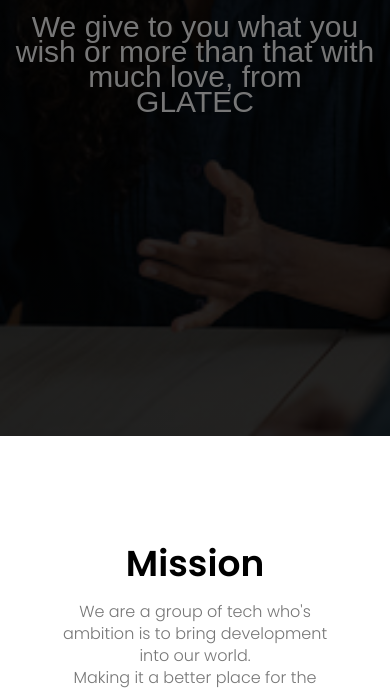
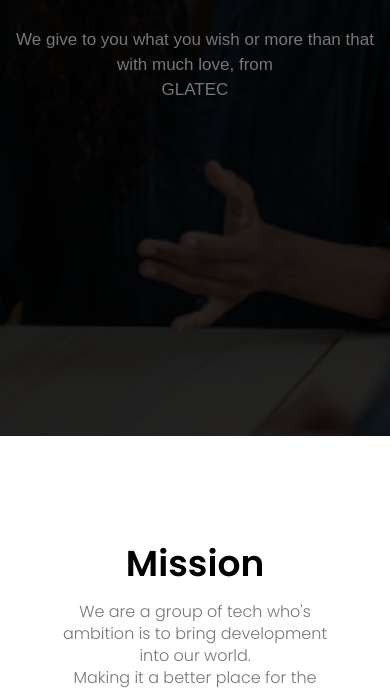
Before and after one commit to Fombi-Favour/glatec-html-ff, a plain HTML site: page index.html in a window 390 px wide. Shown: the part 408-1100 px from the top of the page. Drawn offline with Linux system fonts and the light colour scheme.

Commit message:
reducing font-size

```diff
--- a/css/style.css
+++ b/css/style.css
@@ -148,6 +148,9 @@ nav .fas{
 
 /*************************** mobile view ************************/
 @media (max-width: 700px){
+    .content p{
+        font-size: 17px;
+    }
     .title{
         font-size: 28px;
     }
```
